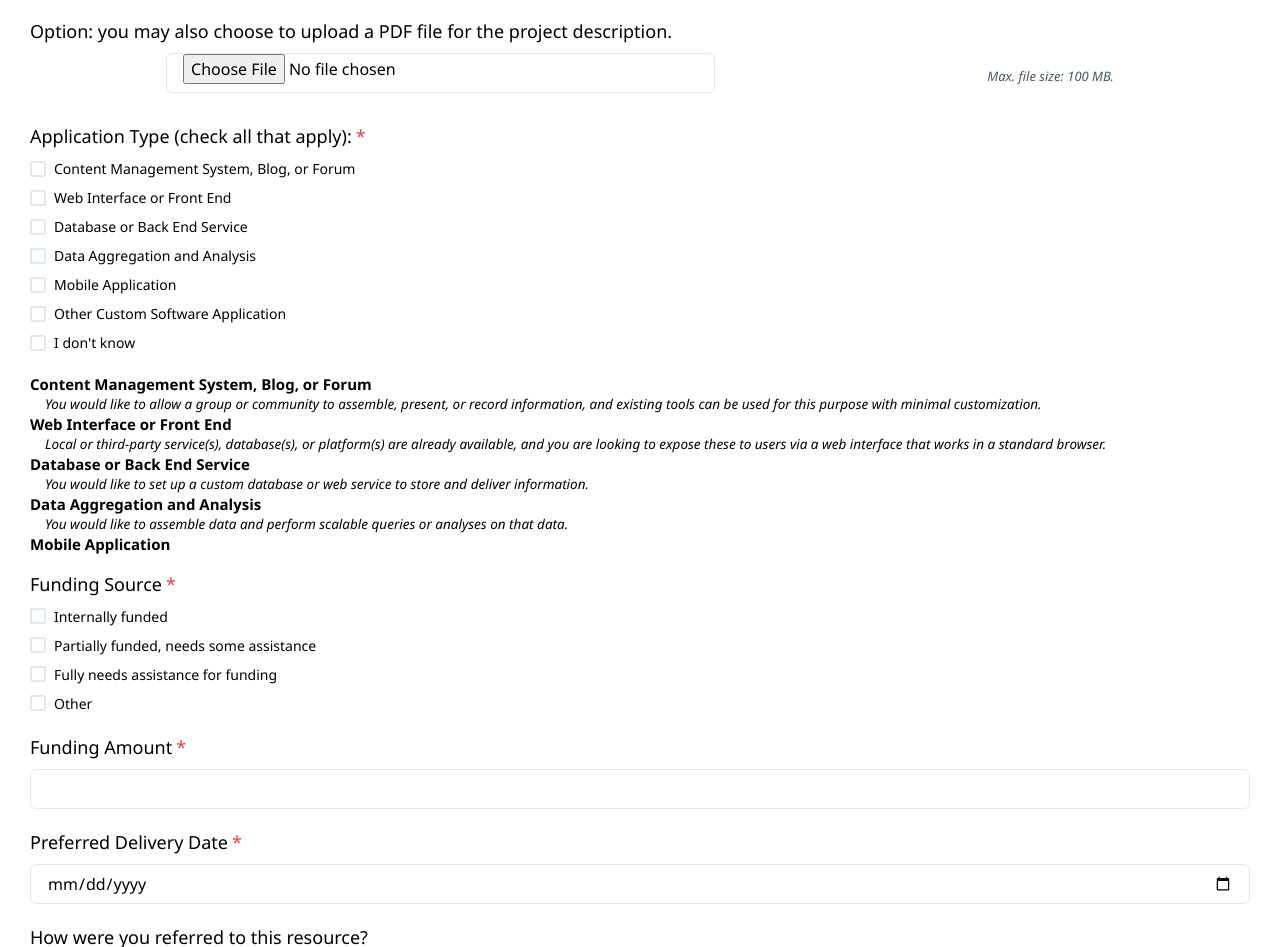
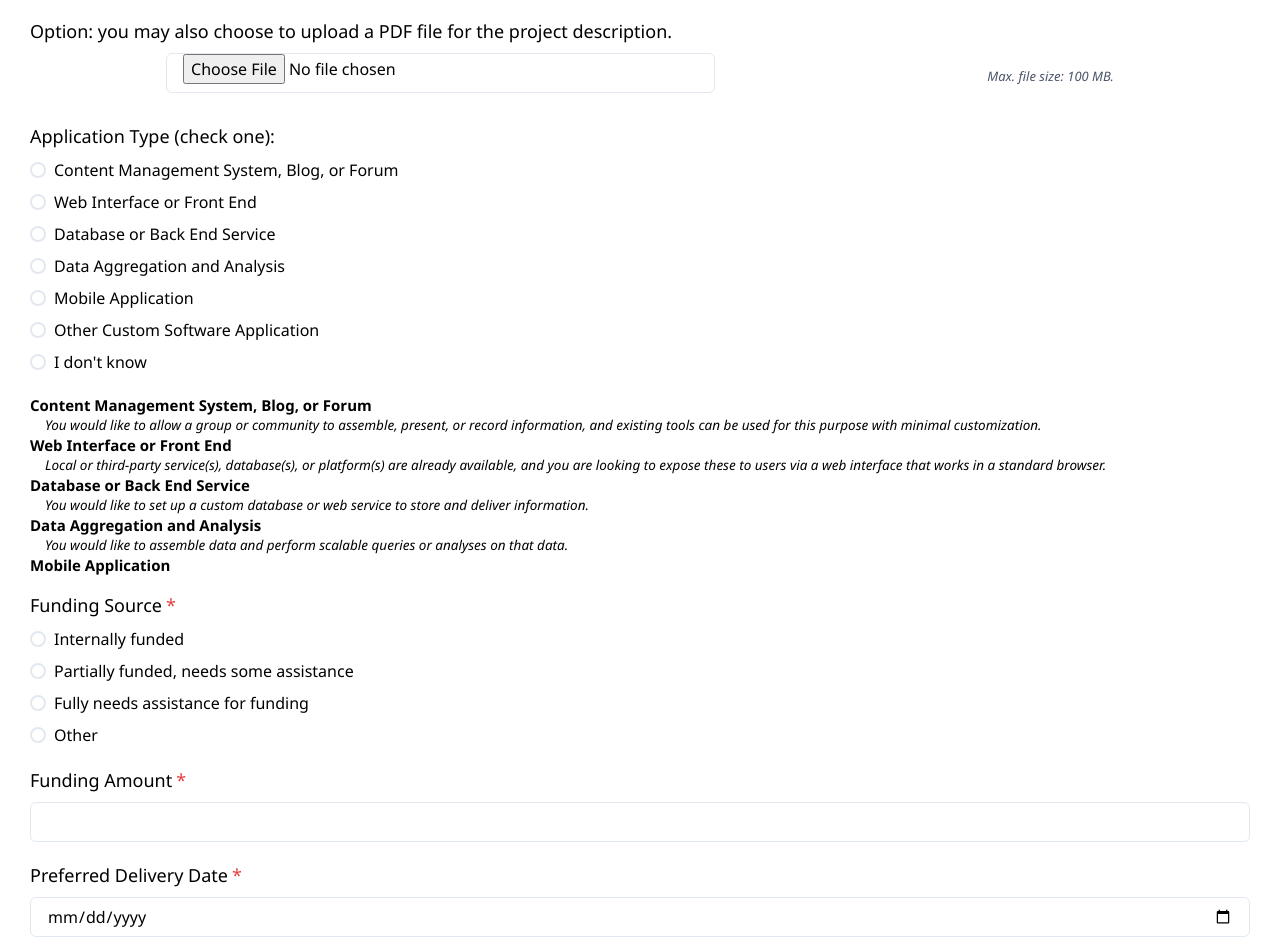
Before and after one commit to hicsail/hicsail.github.io, a React app: page /contact in a window 1280 px wide. Shown: the part 900-1847 px from the top of the page. Built offline with nearby package versions, Linux system fonts and the light colour scheme; a web font is replaced by a local one.

Commit message:
collecting input fields

```diff
--- a/src/components/ContactForm/ContactForm.tsx
+++ b/src/components/ContactForm/ContactForm.tsx
@@ -10,17 +10,30 @@ import {
   VStack,
   Select,
   Textarea,
+  Radio,
 } from '@chakra-ui/react';
 import * as React from 'react';
-import { useForm } from 'react-hook-form';
+import { Controller, SubmitHandler, useForm } from 'react-hook-form';
 import { useEffect, useRef, useState } from 'react';
 import './ContactForm.css';
 
+type Input = {
+  name: string;
+  title: string;
+  college: string;
+  email: string;
+  projectTitle: string;
+  projectDescription: string;
+  applicationType: string;
+  fundingSource: string;
+  fundingAmount: string;
+  deliveryDate: Date;
+  referral: string;
+};
+
 export const ContactForm: React.FC = () => {
-  const {
-    register,
-    formState: { errors },
-  } = useForm();
+  const { control, register, handleSubmit } = useForm<Input>();
+  const onSubmit: SubmitHandler<Input> = (data) => console.log(data);
   const form = useRef<any>();
 
   const sendEmail = (e: any) => {
@@ -75,21 +88,21 @@ export const ContactForm: React.FC = () => {
   //preferred start date put a pin in it
 
   return (
-    <form ref={form} onSubmit={handleClick}>
+    <form ref={form} onSubmit={handleSubmit(onSubmit)}>
       <FormControl id="name" isRequired>
         <FormLabel>Name</FormLabel>
         <Input
           type="text"
-          {...register('Name', { required: true, maxLength: 80 })}
+          {...register('name', { required: true, maxLength: 80 })}
         />
       </FormControl>
       <FormControl id="title" isRequired>
         <FormLabel>Title</FormLabel>
-        <Input {...register('Title', { required: true })} />
+        <Input {...register('title', { required: true })} />
       </FormControl>
       <FormControl id="dept" isRequired>
         <FormLabel>College / Department</FormLabel>
-        <Select placeholder="Select option">
+        <Select {...register('college')} placeholder="Select option">
           <option value="busm">Chobanian & Advesian School of Medicine</option>
           <option value="khc">Kilachand Honors College</option>
           <option value="cas">College of Arts & Sciences</option>
@@ -127,16 +140,17 @@ export const ContactForm: React.FC = () => {
         <FormLabel>Email</FormLabel>
         <Input
           type="email"
-          {...register('Email', { required: true, pattern: /^\S+@\S+$/i })}
+          {...register('email', { required: true, pattern: /^\S+@\S+$/i })}
         />
       </FormControl>
       <FormControl id="project" isRequired>
         <FormLabel>Project Title</FormLabel>
-        <Input {...register('Project Title', { required: true })} />
+        <Input {...register('projectTitle', { required: true })} />
       </FormControl>
       <FormControl id="description" isRequired>
         <FormLabel>Project Description</FormLabel>
         <Textarea
+          {...register('projectDescription')}
           size="sm"
           placeholder="Include your goals, your current tech stack, your motivations, as well as any questions or comments"
         />
@@ -157,19 +171,35 @@ export const ContactForm: React.FC = () => {
           </FormHelperText>
         </Box>
       </FormControl>
-      <FormControl id="type" isRequired>
-        <FormLabel>Application Type (check all that apply):</FormLabel>
-        <RadioGroup>
+      <FormControl id="applicationType">
+        <FormLabel>Application Type (check one):</FormLabel>
+        <Controller
+          control={control}
+          name="applicationType"
+          render={({ field }) => (
+            <RadioGroup onChange={field.onChange} value={field.value}>
               <VStack>
-            <Checkbox>Content Management System, Blog, or Forum</Checkbox>
-            <Checkbox>Web Interface or Front End</Checkbox>
-            <Checkbox>Database or Back End Service</Checkbox>
-            <Checkbox>Data Aggregation and Analysis</Checkbox>
-            <Checkbox>Mobile Application</Checkbox>
-            <Checkbox>Other Custom Software Application</Checkbox>
-            <Checkbox>I don't know</Checkbox>
+                <Radio value="Content Management System, Blog, or Forum">
+                  Content Management System, Blog, or Forum
+                </Radio>
+                <Radio value="Web Interface or Front End">
+                  Web Interface or Front End
+                </Radio>
+                <Radio value="Database or Back End Service">
+                  Database or Back End Service
+                </Radio>
+                <Radio value="Data Aggregation and Analysis">
+                  Data Aggregation and Analysis
+                </Radio>
+                <Radio value="Mobile Application">Mobile Application</Radio>
+                <Radio value="Other Custom Software Application">
+                  Other Custom Software Application
+                </Radio>
+                <Radio value="I don't know">I don't know</Radio>
               </VStack>
             </RadioGroup>
+          )}
+        />
       </FormControl>
       <Box
         fontSize="15px"
@@ -203,32 +233,40 @@ export const ContactForm: React.FC = () => {
       </Box>
       <FormControl id="fundingSource" isRequired>
         <FormLabel>Funding Source</FormLabel>
-        <RadioGroup>
+        <Controller
+          control={control}
+          name="fundingSource"
+          render={({ field }) => (
+            <RadioGroup onChange={field.onChange} value={field.value}>
               <VStack>
-            <Checkbox>Internally funded</Checkbox>
-            <Checkbox>Partially funded, needs some assistance</Checkbox>
-            <Checkbox>Fully needs assistance for funding</Checkbox>
-            <Checkbox>Other</Checkbox>
+                <Radio value="fully">Internally funded</Radio>
+                <Radio value="partially">
+                  Partially funded, needs some assistance
+                </Radio>
+                <Radio value="zero">Fully needs assistance for funding</Radio>
+                <Radio value="other">Other</Radio>
               </VStack>
             </RadioGroup>
+          )}
+        />
       </FormControl>
       <FormControl id="fundingAmount" isRequired>
         <FormLabel>Funding Amount</FormLabel>
-        <Input {...register('Funding Amount', { required: true })} />
+        <Input {...register('fundingAmount', { required: true })} />
       </FormControl>
       <FormControl id="startDate" isRequired>
         <FormLabel>Preferred Delivery Date</FormLabel>
-        <Input type="date" {...register('Delivery Date', { required: true })} />
+        <Input type="date" {...register('deliveryDate', { required: true })} />
       </FormControl>
       <FormControl id="referral">
         <FormLabel>How were you referred to this resource?</FormLabel>
-        <Select placeholder="Choose">
-          <option value="option1">Faculty Member</option>
-          <option value="option2">Student</option>
-          <option value="option3">Event and/or Talk</option>
-          <option value="option4">HIC Website</option>
-          <option value="option5">SAIL Website</option>
-          <option value="option6">Other</option>
+        <Select placeholder="Choose" {...register('referral')}>
+          <option value="Faculty Member">Faculty Member</option>
+          <option value="Student">Student</option>
+          <option value="Event and/or Talk">Event and/or Talk</option>
+          <option value="HIC Website">HIC Website</option>
+          <option value="SAIL Website">SAIL Website</option>
+          <option value="Other">Other</option>
         </Select>
       </FormControl>
       <Button mt={4} colorScheme="orange" type="submit" size="lg">
```
Lines whose indentation alone changed are shown as unchanged.
